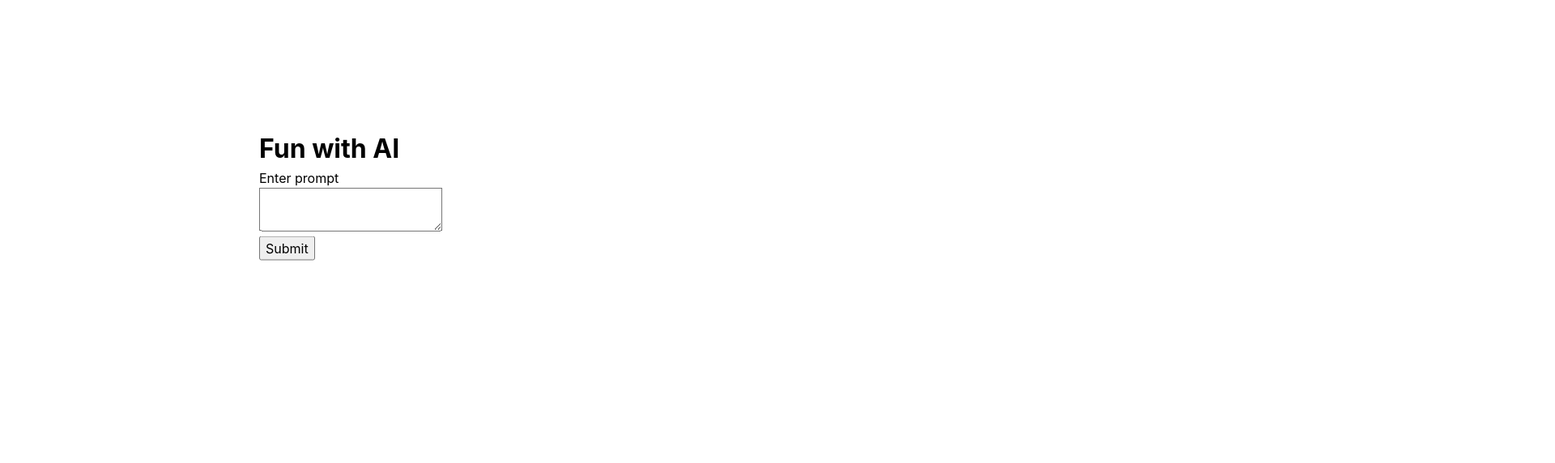
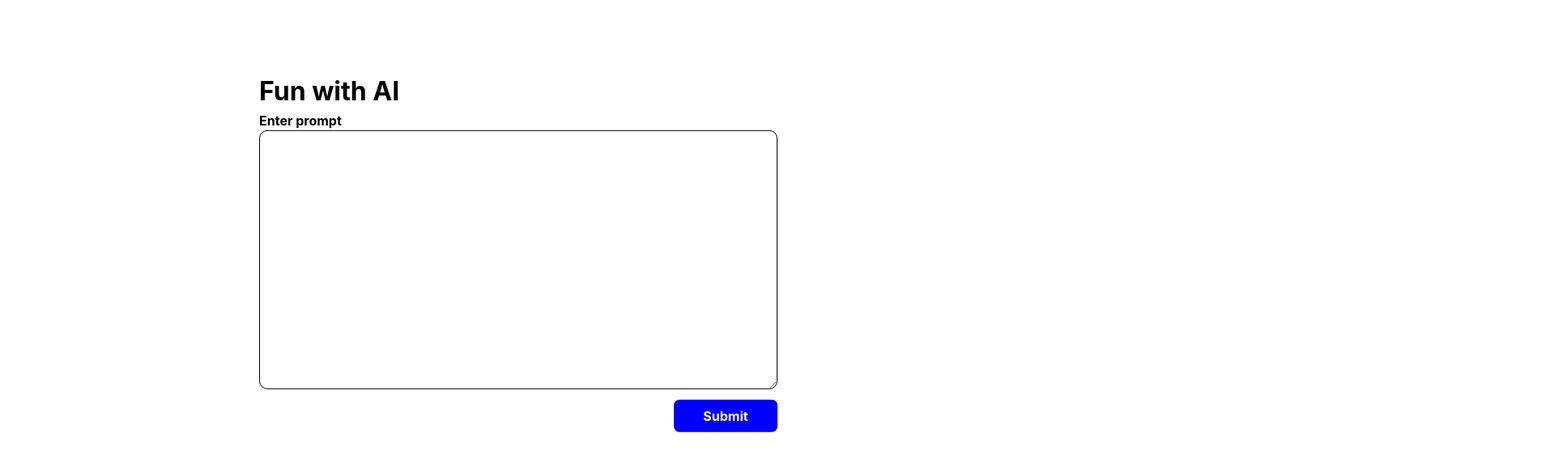
Before and after one commit to RonLHead/rlh-fun-with-ai, a React (Create React App) app: page / in a window 1280 px wide. Shown: the top 572 px of the page at 81% size, 1920 px wide, since content can reach past the window. Built offline with nearby package versions, Linux system fonts and the light colour scheme.

Commit message:
Set up Form css

```diff
--- a/src/components/Form/Form.css
+++ b/src/components/Form/Form.css
@@ -0,0 +1,32 @@
+.input-container {
+  display: flex;
+  flex-direction: column;
+}
+
+.prompt-heading {
+  font-weight: bolder;
+}
+
+.prompt-input {
+  width: 50vw;
+  height: 40vh;
+  border-radius: 10px;
+  border-color: black;
+}
+
+.button-container {
+  display: flex;
+  position: relative;
+  left: 40%;
+  margin-top: 1%;
+}
+
+.submit-button {
+  background-color: blue;
+  color: white;
+  border: 0;
+  width: 10vw;
+  height: 5vh;
+  border-radius: 7px;
+  font-weight: bold;
+}
```
